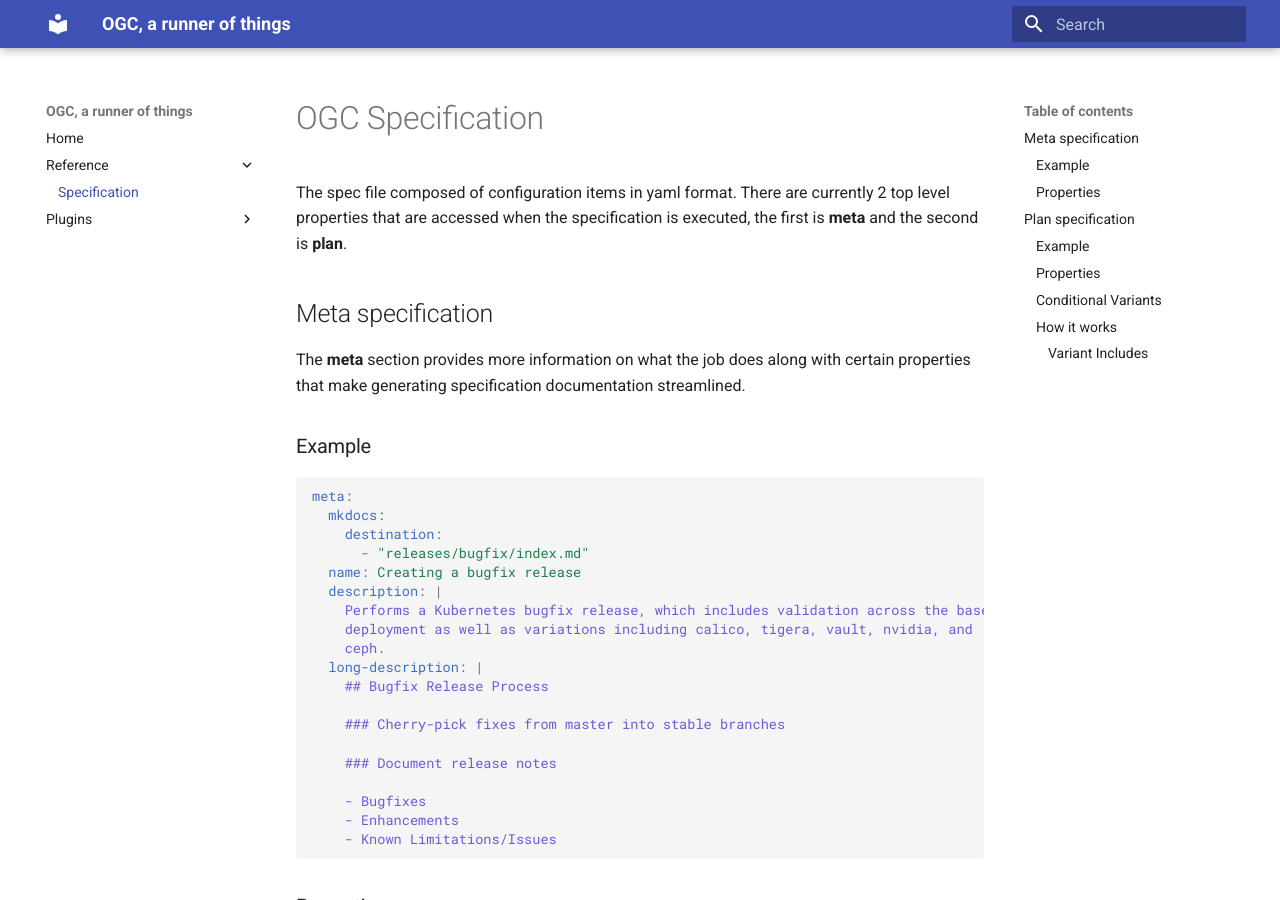
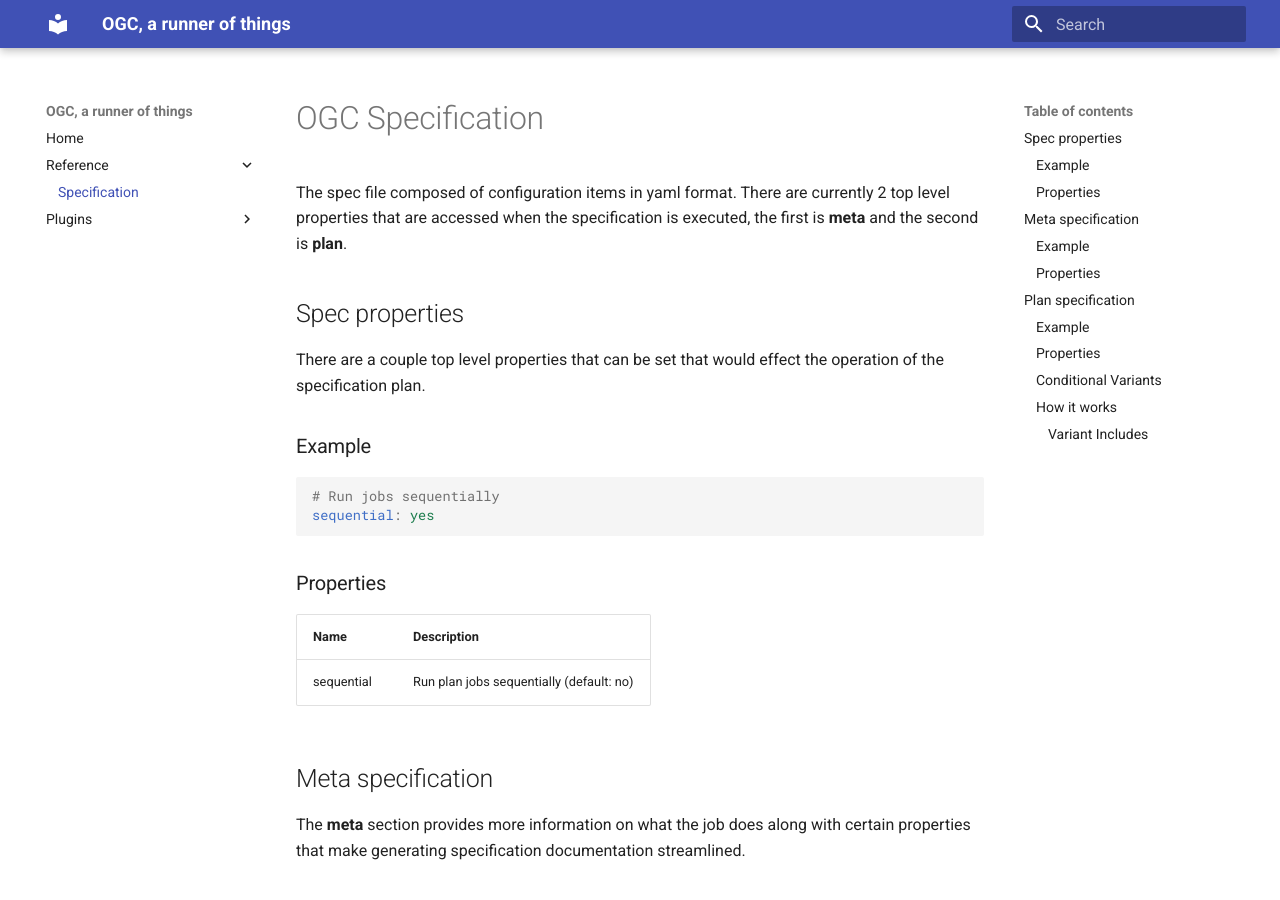
Before and after one commit to adam-stokes/ogc, an MkDocs documentation site: the page built from docs/spec.md, in a window 1280 px wide and 900 px high. Built offline with MkDocs 1.6.1 and Material for MkDocs 9.7.7, drawn with Linux system fonts in a browser that asks for light colours.

Commit message:
support sequential jobs
Signed-off-by: Adam Stokes <battlemidget@users.noreply.github.com>

````diff
--- a/docs/spec.md
+++ b/docs/spec.md
@@ -3,6 +3,24 @@
 The spec file composed of configuration items in yaml format. There are
 currently 2 top level properties that are accessed when the specification is
 executed, the first is **meta** and the second is **plan**.
+
+## Spec properties
+
+There are a couple top level properties that can be set that would effect the
+operation of the specification plan.
+
+### Example
+
+```yaml
+# Run jobs sequentially
+sequential: yes
+```
+
+### Properties
+
+| Name | Description |
+| -    | -           |
+| sequential | Run plan jobs sequentially (default: no) |
 
 
 ## Meta specification
````
Also changed, not shown: 1 other file.
